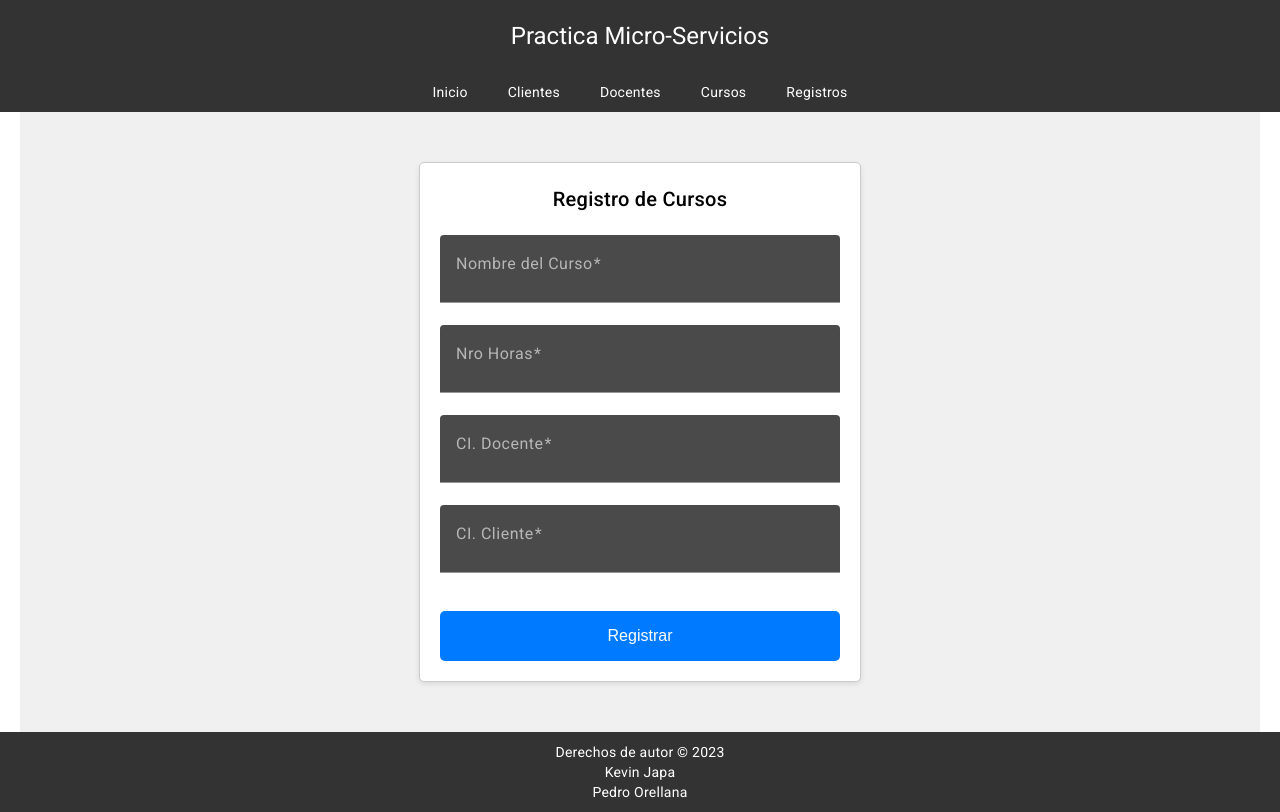
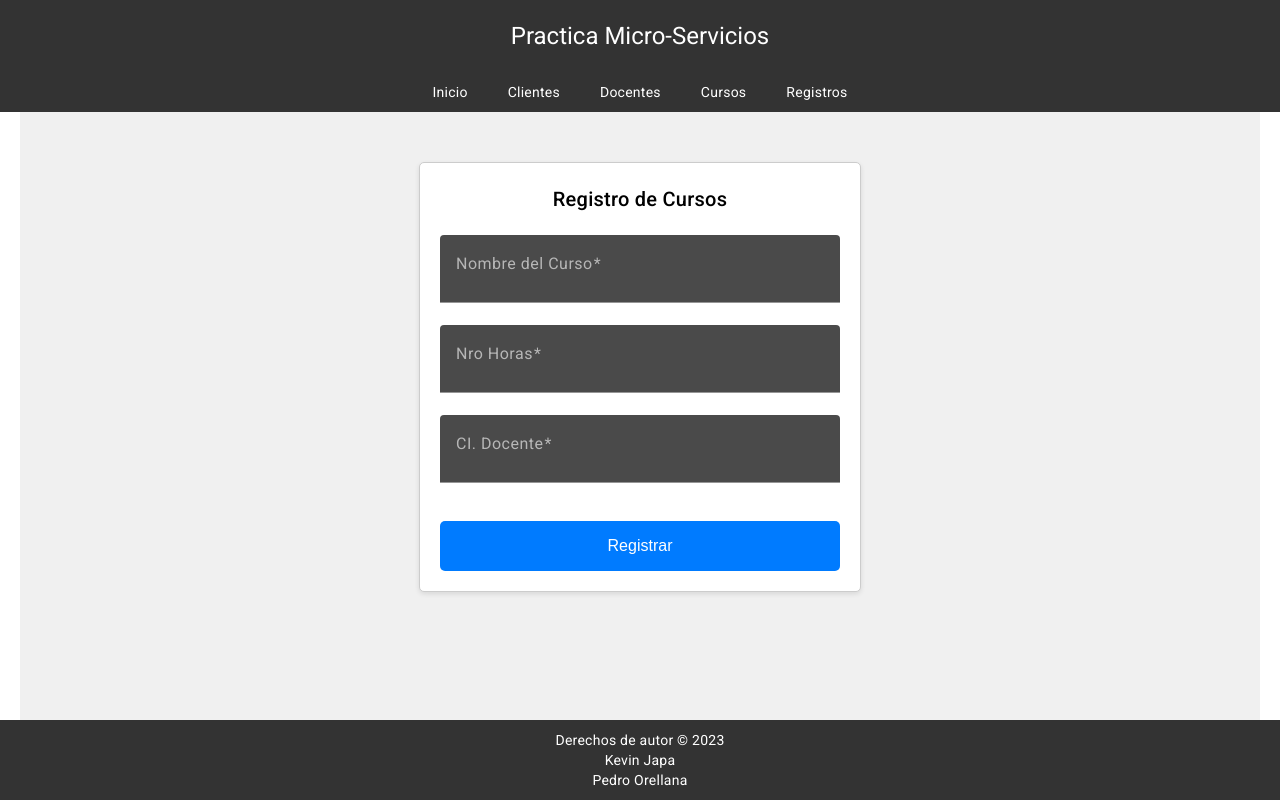
Before and after one commit to kevinjapa/Practica_MS_FrontEnd, an Angular app: page /paginas/Cursos in a window 1280 px wide. Built offline with nearby package versions, Linux system fonts and the light colour scheme.

Commit message:
relacion entre curso y docente

```diff
--- a/src/app/domain/curso.ts
+++ b/src/app/domain/curso.ts
@@ -1,7 +1,7 @@
+import { Docente } from "./docente";
 
 export class Curso{
     nombre:String='';
     horas: String='';
-    docente:String='';
-    estudiante:String='';
+    docente!: Docente;
 }
--- a/src/app/pages/listar/listar.component.html
+++ b/src/app/pages/listar/listar.component.html
@@ -71,15 +71,15 @@
               <th>Nombre</th>
               <th>Horas</th>
               <th>Docente</th>
-              <th>Cliente</th>
+              <!-- <th>Cliente</th> -->
           </tr>
       </thead>
       <tbody>
           <tr *ngFor="let curso of listadoCursosWS| async">
               <td>{{curso.nombre}}  </td>
               <td>{{curso.horas}} </td>
-              <td>{{curso.docente}} </td>
-              <td>{{curso.estudiante}} </td>
+              <td>{{curso.docente.nombre}} </td>
+              <!-- <td>{{curso.estudiante}} </td> -->
           </tr>
       </tbody>
     </table>
--- a/src/app/pages_Curso/curso/curso.component.html
+++ b/src/app/pages_Curso/curso/curso.component.html
@@ -15,13 +15,13 @@
 
         <mat-form-field class="example-full-width">
             <mat-label> CI. Docente</mat-label>
-            <input matInput placeholder=""  name="docente" required [(ngModel)]="curso.docente">
+            <input matInput placeholder=""  name="docente" required [(ngModel)]="docente.cedula">
         </mat-form-field>
 
-        <mat-form-field class="example-full-width">
+        <!-- <mat-form-field class="example-full-width">
             <mat-label> CI. Cliente</mat-label>
             <input matInput placeholder=""  name="cliente" required [(ngModel)]="curso.estudiante">
-        </mat-form-field>
+        </mat-form-field> -->
 
         <button type="submit" (click)="guardar()">Registrar</button>
     </form>
--- a/src/app/pages_Curso/curso/curso.component.ts
+++ b/src/app/pages_Curso/curso/curso.component.ts
@@ -1,7 +1,9 @@
 import { Component } from '@angular/core';
 import { Router } from '@angular/router';
 import { Curso } from 'src/app/domain/curso';
+import { Docente } from 'src/app/domain/docente';
 import { CursoService } from 'src/app/services/curso.service';
+import { DocenteService } from 'src/app/services/docente.service';
 
 @Component({
   selector: 'app-curso',
@@ -11,18 +13,28 @@ import { CursoService } from 'src/app/services/curso.service';
 export class CursoComponent {
 
   curso: Curso = new Curso();
+  docente: Docente = new Docente();
 
-  constructor(private cursosService: CursoService, private router: Router) {
+  constructor(private cursosService: CursoService, private docentesService: DocenteService, private router: Router) {
     let params = this.router.getCurrentNavigation()?.extras.queryParams;
     if(params){
       console.log(params)
       this.curso = new Curso()
       this.curso = params['curso']
     }
+
+    let params2 = this.router.getCurrentNavigation()?.extras.queryParams;
+      if(params2){
+        console.log(params2)
+        this.docente = new Docente()
+        this.docente = params2['docente']
+      }
+
   }
 
   guardar(){
     console.log(this.curso)
+    this.curso.docente=this.docente
     this.cursosService.save(this.curso).subscribe(data => {
       console.log("Resultado WS SAVE", data);
       this.router.navigate(['paginas/listCliente'])
```
